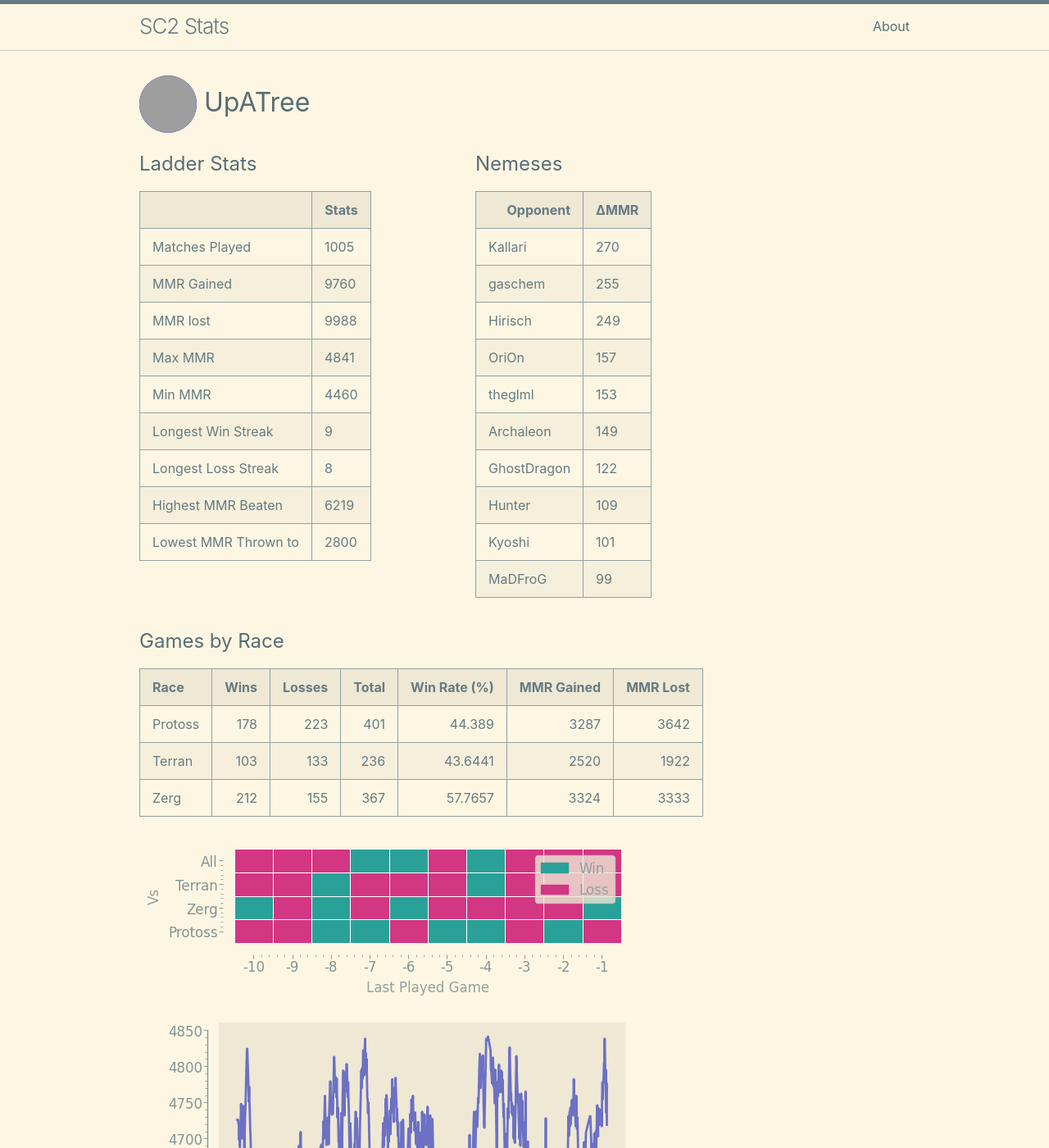
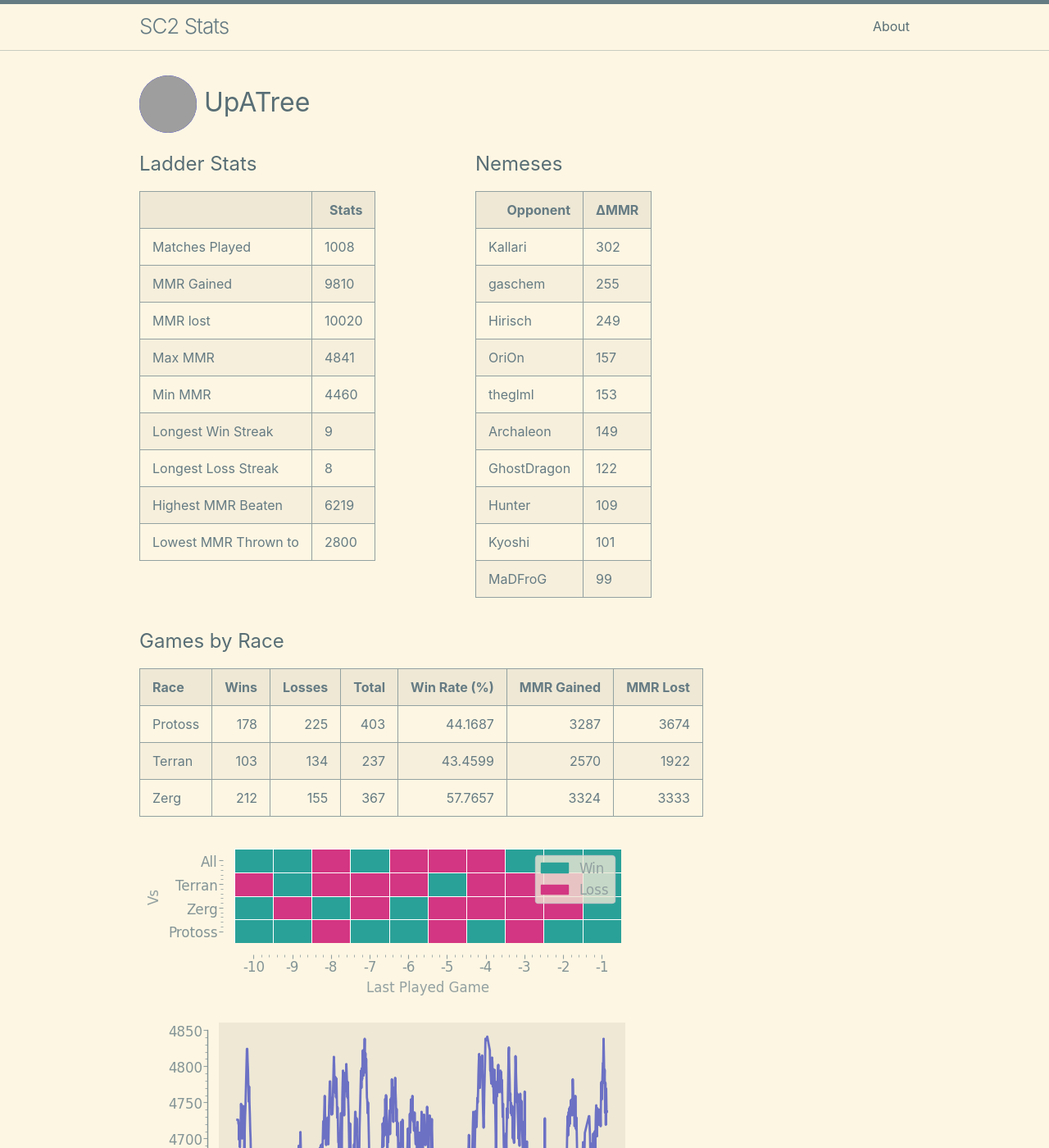
Before and after one commit to kylermurphy/UpATree, a Jekyll site: the page built from docs/index.md, in a window 1280 px wide and 1400 px high. Shown: the whole window at 82% size. Built offline with Jekyll 4.4.1, drawn with Linux system fonts in a browser that asks for light colours; grey boxes are pictures that could not be loaded.

Commit message:
running on push

```diff
--- a/docs/index.md
+++ b/docs/index.md
@@ -18,15 +18,15 @@ layout: home
   <tbody>
     <tr>
       <td>Matches Played</td>
-      <td>1005</td>
+      <td>1008</td>
     </tr>
     <tr>
       <td>MMR Gained</td>
-      <td>9760</td>
+      <td>9810</td>
     </tr>
     <tr>
       <td>MMR lost</td>
-      <td>9988</td>
+      <td>10020</td>
     </tr>
     <tr>
       <td>Max MMR</td>
@@ -67,7 +67,7 @@ layout: home
   <tbody>
     <tr>
       <td>Kallari</td>
-      <td>270</td>
+      <td>302</td>
     </tr>
     <tr>
       <td>gaschem</td>
@@ -114,8 +114,8 @@ layout: home
 
 | Race    |   Wins |   Losses |   Total |   Win Rate (%) |   MMR Gained |   MMR Lost |
 |:--------|-------:|---------:|--------:|---------------:|-------------:|-----------:|
-| Protoss |    178 |      223 |     401 |        44.389  |         3287 |       3642 |
-| Terran  |    103 |      133 |     236 |        43.6441 |         2520 |       1922 |
+| Protoss |    178 |      225 |     403 |        44.1687 |         3287 |       3674 |
+| Terran  |    103 |      134 |     237 |        43.4599 |         2570 |       1922 |
 | Zerg    |    212 |      155 |     367 |        57.7657 |         3324 |       3333 |
 
 ![Games by Race](./assets/gm_hist.png)
--- a/log.txt
+++ b/log.txt
@@ -215,3 +215,4 @@ Writing a log file 2025-03-01 17:17:48.
 Writing a log file 2025-03-01 17:31:01.
 Writing a log file 2025-03-01 17:47:56.
 Writing a log file 2025-03-01 18:27:47.
+Writing a log file 2025-03-01 18:48:03.
```
Also changed, not shown: docs/assets/MMR.png, docs/assets/daily.png, docs/assets/gm_hist.png, docs/assets/r_wrt.png, 1 other file.
